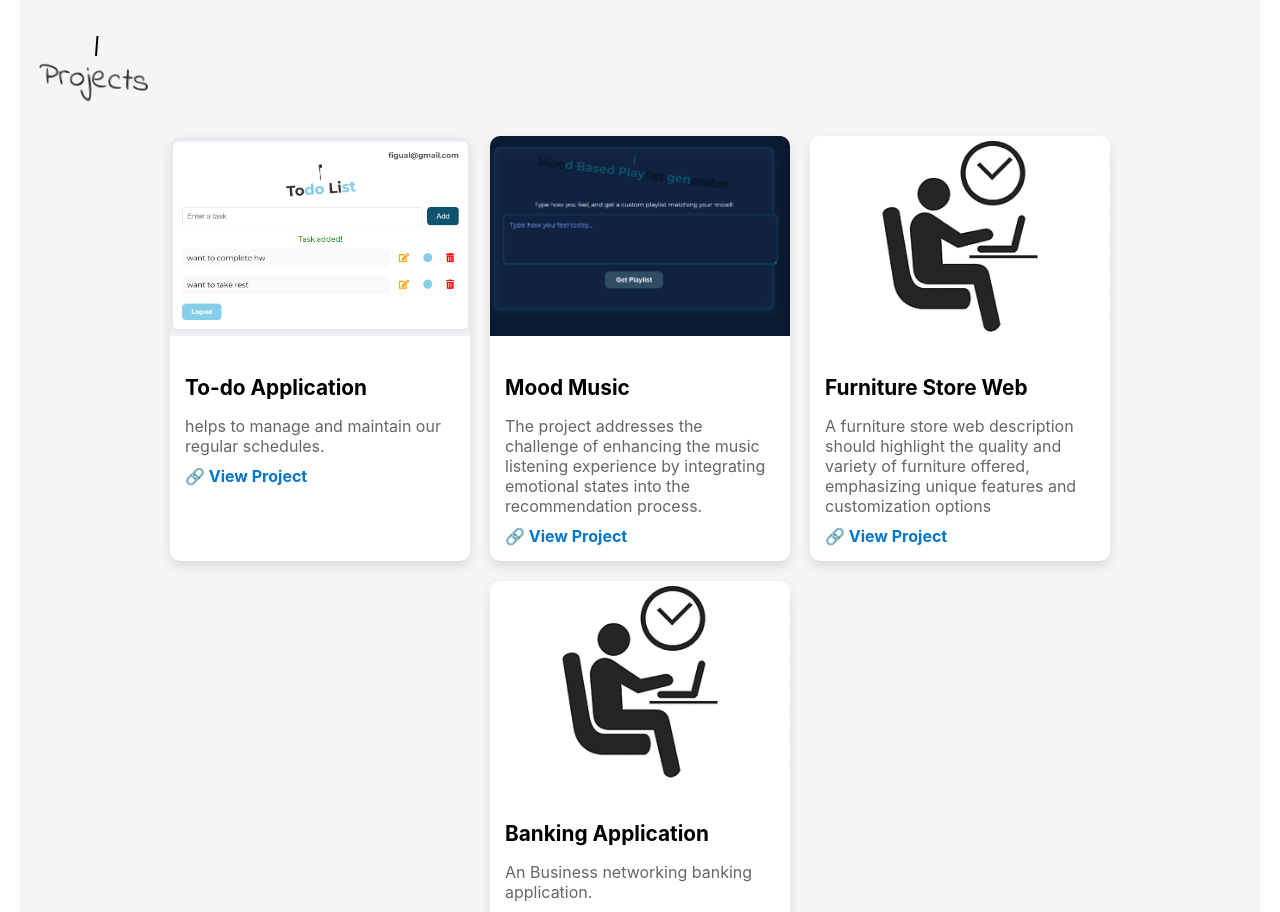
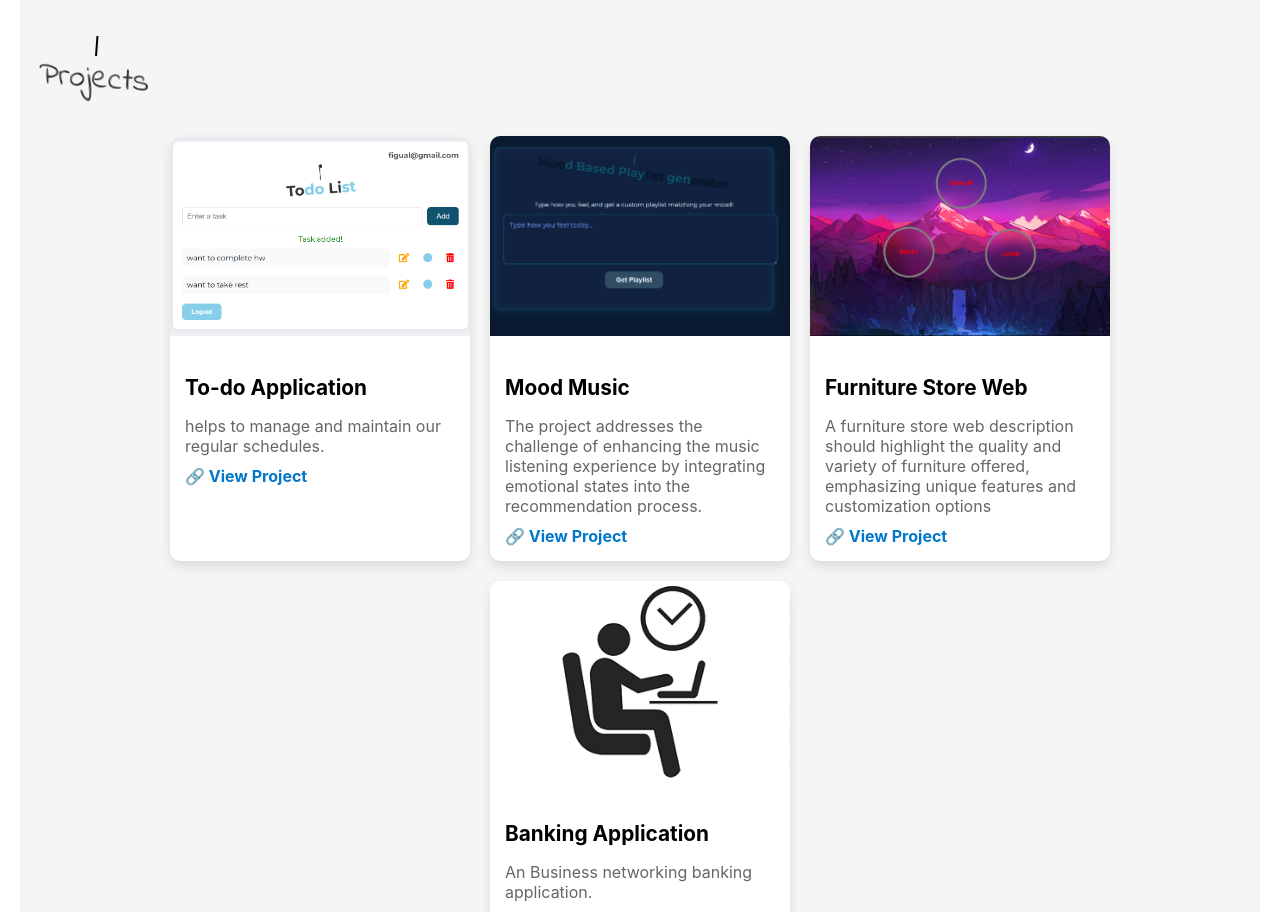
Before and after one commit to Subash-Duraisamy/Portfolio-subash, a React (Create React App) app: page / in a window 1280 px wide. Shown: the part 1980-2892 px from the top of the page. Built offline with nearby package versions, Linux system fonts and the light colour scheme.

Commit message:
newly added furniture

```diff
--- a/src/Components/Pages/Projects.js
+++ b/src/Components/Pages/Projects.js
@@ -20,8 +20,8 @@ const projects = [
     id: 3,
     name: "Furniture Store Web",
     description: "A furniture store web description should highlight the quality and variety of furniture offered, emphasizing unique features and customization options",
-    image: "/working.png",
-    link: "https://figual-todo.netlify.app/"
+    image: "/furniture.png",
+    link: "https://figual-furniture.netlify.app/"
   }
   ,
   {
```
Also changed, not shown: public/furniture.png (added).
